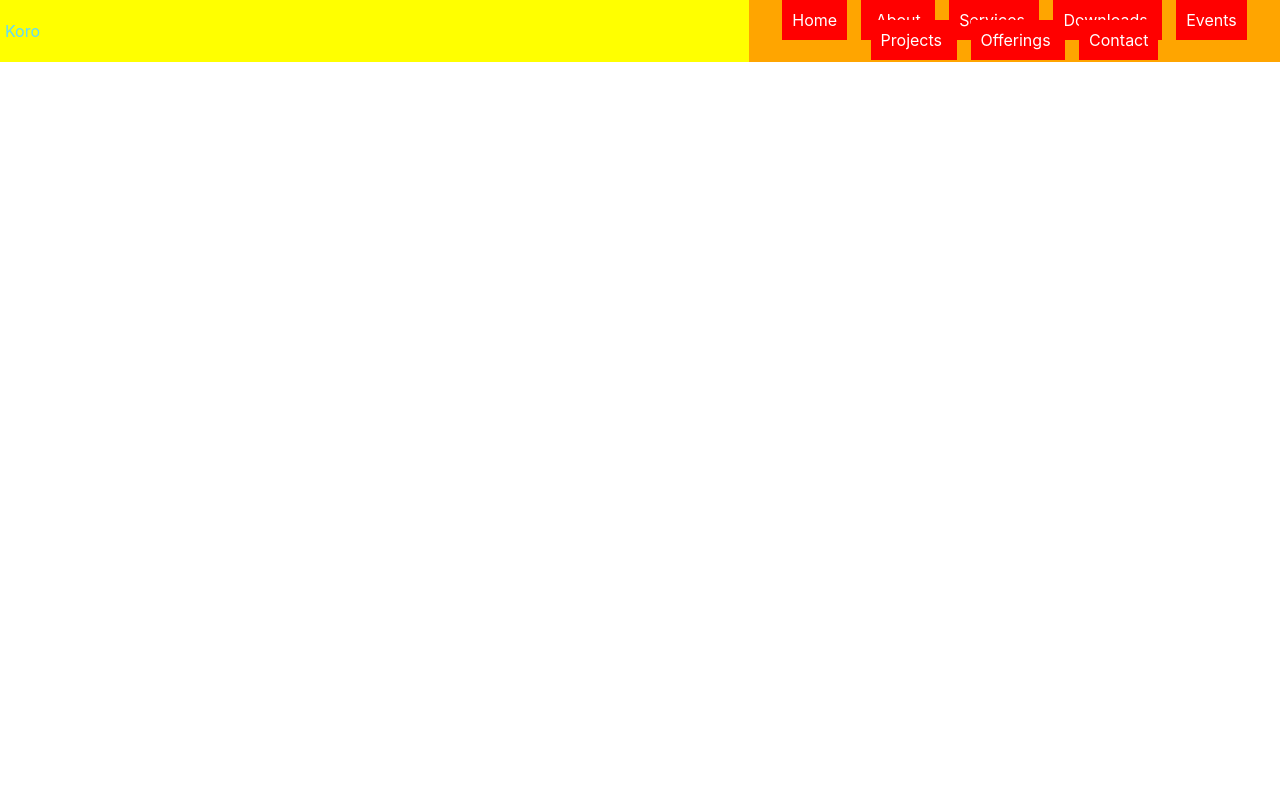
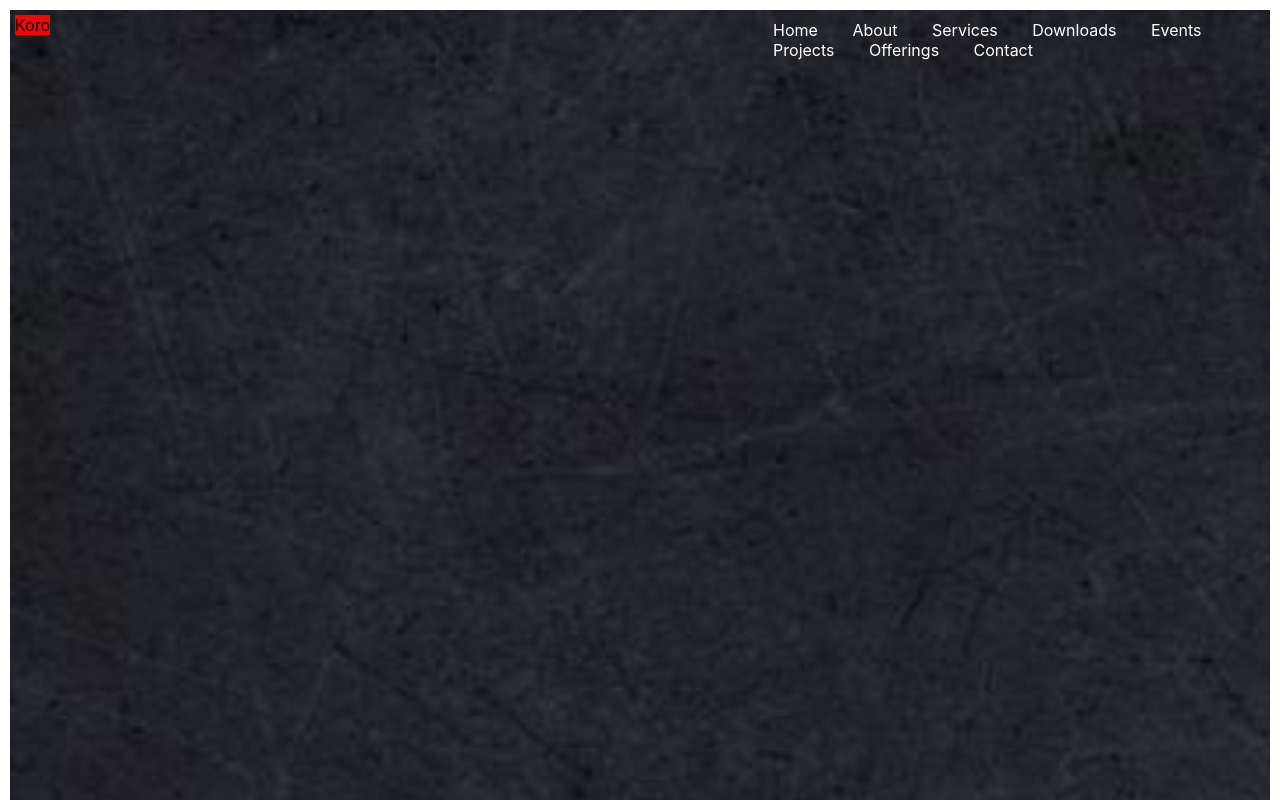
Before and after one commit to KipletingEdwin/ACK-St-James-Koromosho, a React (Create React App) app: page / in a window 1280 px wide. Shown: the top 800 px of the page. Built offline with nearby package versions, Linux system fonts and the light colour scheme.

Commit message:
add a background image

```diff
--- a/src/App.css
+++ b/src/App.css
@@ -1,48 +1,11 @@
 .App {
-  text-align: center;
-}
-
-.App-logo {
-  height: 40vmin;
-  pointer-events: none;
-}
-
-@media (prefers-reduced-motion: no-preference) {
-  .App-logo {
-    animation: App-logo-spin infinite 20s linear;
-  }
-}
-
-.App-header {
-  background-color: #282c34;
-  min-height: 100vh;
-  display: flex;
-  flex-direction: column;
-  align-items: center;
-  justify-content: center;
-  font-size: calc(10px + 2vmin);
-  color: white;
-}
-
-.App-link {
-  color: #61dafb;
-}
-
-@keyframes App-logo-spin {
-  from {
-    transform: rotate(0deg);
-  }
-  to {
-    transform: rotate(360deg);
-  }
-}
-
-.App {
-  color: #61dafb;
+ /* background-color: rgb(49, 22, 22); */
+  margin: 10px;
+  height: 2000px;
 }
 
 .navbar{
-  background-color: yellow;
+  /* background-color: yellow; */
   display: flex;
 }
 
@@ -51,16 +14,25 @@
   padding: 5px;
 }
 
+.logo p{
+  background: red;
+  margin: 0px;
+}
+
 .nav-links{
-  background-color: orange;
+  /* background-color: orange; */
   padding: 10px;
   margin-left: 55%;
 }
 
 .navbar-links {
-  background-color: red;
-  padding: 10px;
-  margin: 7px;
+  /* background-color: red; */
+  padding: 5px;
+  margin: 10px;
   text-decoration: none;
   color: white;
 }
+
+.navbar-links:hover{
+  background-color: yellow;
+}
--- a/src/components/App.js
+++ b/src/components/App.js
@@ -1,9 +1,10 @@
 import "../App.css";
 import NavBar from "./NavBar";
+import background from '../assets/backgroundimg.jpg'
 
 function App() {
   return (
-    <div className="App">
+    <div className="App" style={{ backgroundImage: `url(${background})`, backgroundRepeat: "no-repeat",backgroundSize: "cover"}}>
       <NavBar />
     </div>
   );
```
Also changed, not shown: src/assets/backgroundimg.jpg (added).
